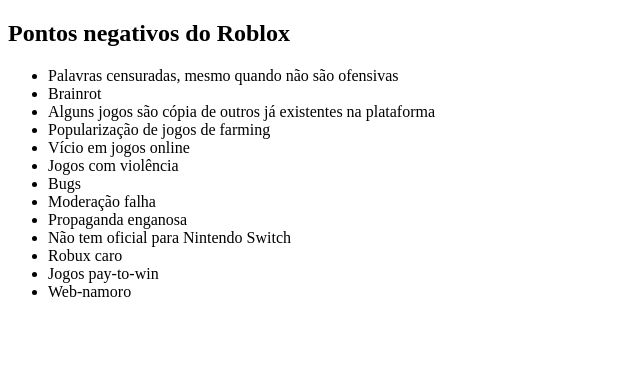
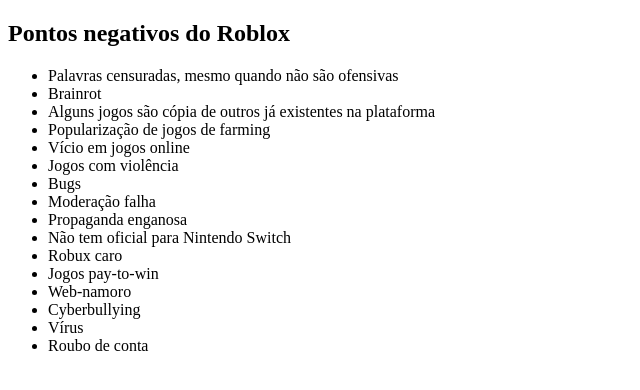
Before and after one commit to sofia-thm/2025-2-sofiath-mazzolli-prog3, a plain HTML site: page html/29-08/trab-trio-debus-sofia-feldmann.html in a window 1280 px wide. Shown: the whole page, without its empty margins (0-640 px from the left). Drawn offline with Linux system fonts and the light colour scheme.

Commit message:
trabalho-trio

```diff
--- a/html/29-08/trab-trio-debus-sofia-feldmann.html
+++ b/html/29-08/trab-trio-debus-sofia-feldmann.html
@@ -22,6 +22,9 @@
         <li>Robux caro</li>
         <li>Jogos pay-to-win</li>
         <li>Web-namoro</li>
+        <li>Cyberbullying</li>
+        <li>Vírus</li>
+        <li>Roubo de conta</li>
 
     </ul>
 
```
